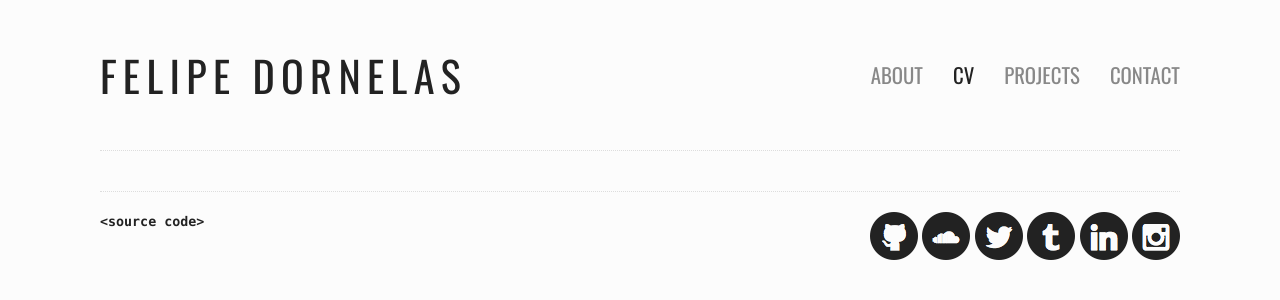
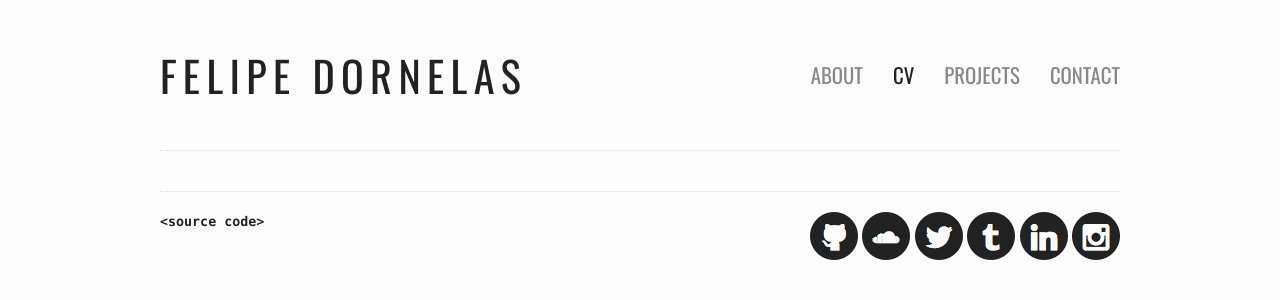
Before and after one commit to felipead/felipead.github.com, a Jekyll site: the page built from pages/cv.html, in a window 1280 px wide. Shown: the top 300 px of the page. Built offline with Jekyll 4.4.1, drawn with Linux system fonts in a browser that asks for light colours.

Commit message:
Setting neat grid maximum size to 960px

```diff
--- a/_sass/base/_grid-settings.scss
+++ b/_sass/base/_grid-settings.scss
@@ -3,7 +3,7 @@
 // Neat Overrides
 $column: 90px;
 $gutter: 30px;
-$max-width: em(1080);
+$max-width: em(960);
 
 $grid-columns: 12;
 
```
